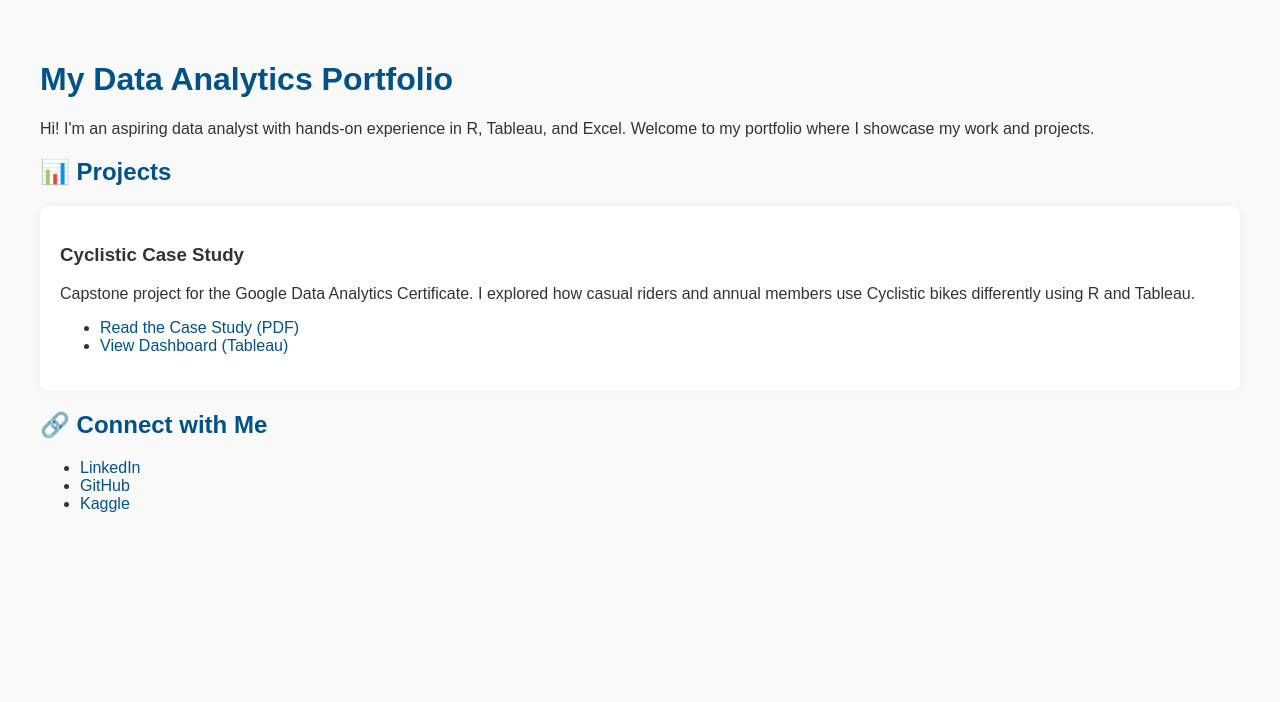
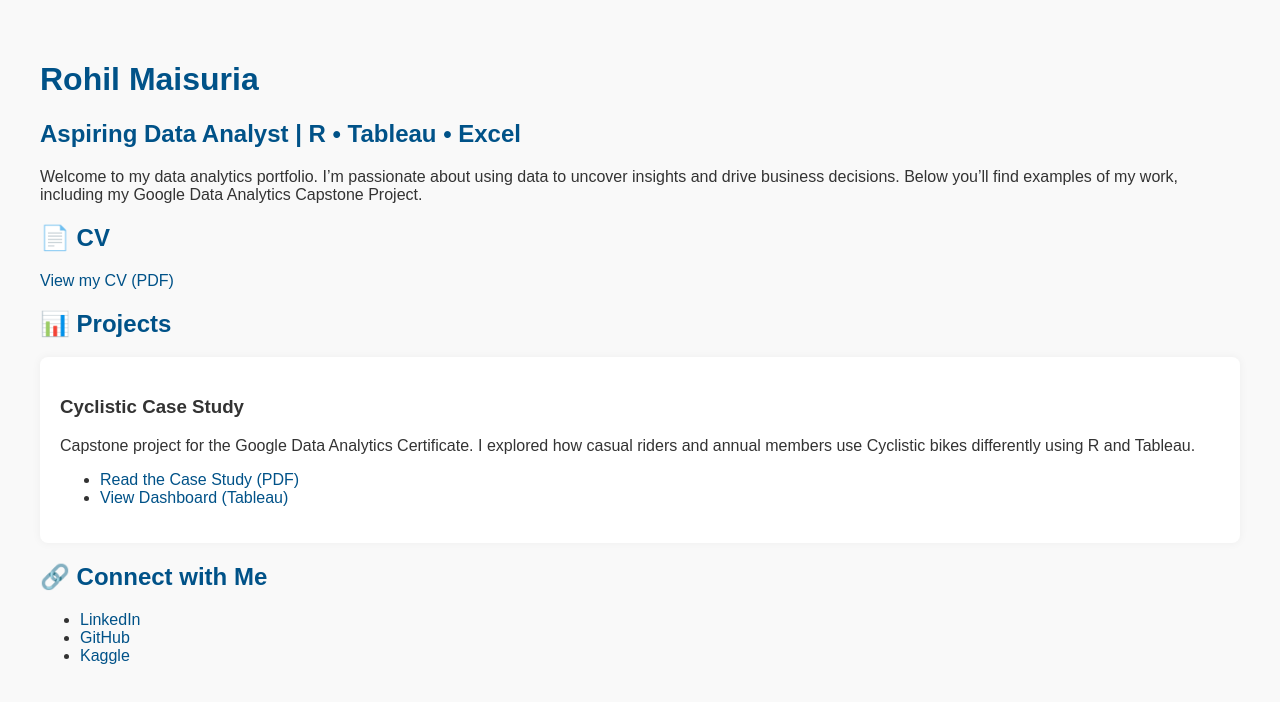
Before and after one commit to RohilMaisuria/rohilmaisuria.github.io, a plain HTML site: page index.html in a window 1280 px wide. Drawn offline with Linux system fonts and the light colour scheme.

Commit message:
Update index.html
improved version with my name, title, and CV link added

```diff
--- a/index.html
+++ b/index.html
@@ -3,7 +3,7 @@
 <head>
   <meta charset="UTF-8" />
   <meta name="viewport" content="width=device-width, initial-scale=1.0"/>
-  <title>My Data Analytics Portfolio</title>
+  <title>Rohil Maisuria | Data Analyst Portfolio</title>
   <style>
     body {
       font-family: Arial, sans-serif;
@@ -33,8 +33,12 @@
 </head>
 <body>
 
-  <h1>My Data Analytics Portfolio</h1>
-  <p>Hi! I'm an aspiring data analyst with hands-on experience in R, Tableau, and Excel. Welcome to my portfolio where I showcase my work and projects.</p>
+  <h1>Rohil Maisuria</h1>
+  <h2>Aspiring Data Analyst | R • Tableau • Excel</h2>
+  <p>Welcome to my data analytics portfolio. I’m passionate about using data to uncover insights and drive business decisions. Below you’ll find examples of my work, including my Google Data Analytics Capstone Project.</p>
+
+  <h2>📄 CV</h2>
+  <p><a href="https://rohilmaisuria.github.io/your_cv_filename.pdf" target="_blank">View my CV (PDF)</a></p>
 
   <h2>📊 Projects</h2>
 
@@ -43,15 +47,13 @@
     <p>Capstone project for the Google Data Analytics Certificate. I explored how casual riders and annual members use Cyclistic bikes differently using R and Tableau.</p>
     <ul>
       <li><a href="https://rohilmaisuria.github.io/cyclistic_case_study.pdf" target="_blank">Read the Case Study (PDF)</a></li>
-      <li><a href="https://public.tableau.com/views/Cyclisticproject_17457740648200/Dashboard2?:language=en-GB&:sid=&:redirect=auth&:display_count=n&:origin=viz_share_link" target="_blank">View Dashboard (Tableau)</a></li>
+      <li><a href="https://public.tableau.com/views/Cyclisticproject_17457740648200/Dashboard2?:language=en-GB" target="_blank">View Dashboard (Tableau)</a></li>
     </ul>
   </div>
 
-  <!-- You can add more project blocks below -->
-
   <h2>🔗 Connect with Me</h2>
   <ul>
-    <li><a href="linkedin.com/in/rohil-maisuria-400b291ba" target="_blank">LinkedIn</a></li>
+    <li><a href="https://linkedin.com/in/rohil-maisuria-400b291ba" target="_blank">LinkedIn</a></li>
     <li><a href="https://github.com/rohilmaisuria" target="_blank">GitHub</a></li>
     <li><a href="https://www.kaggle.com/rohil02" target="_blank">Kaggle</a></li>
   </ul>
```
